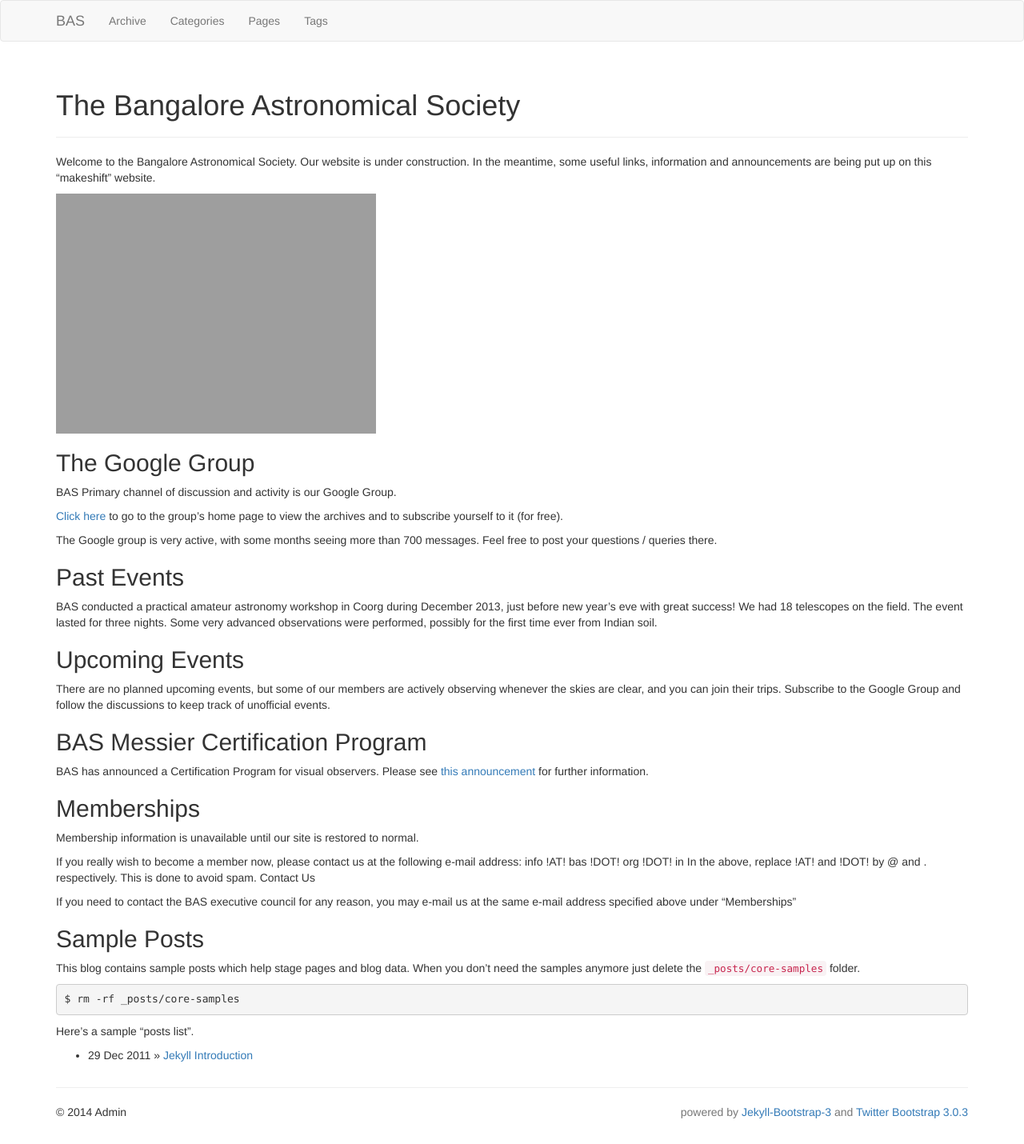
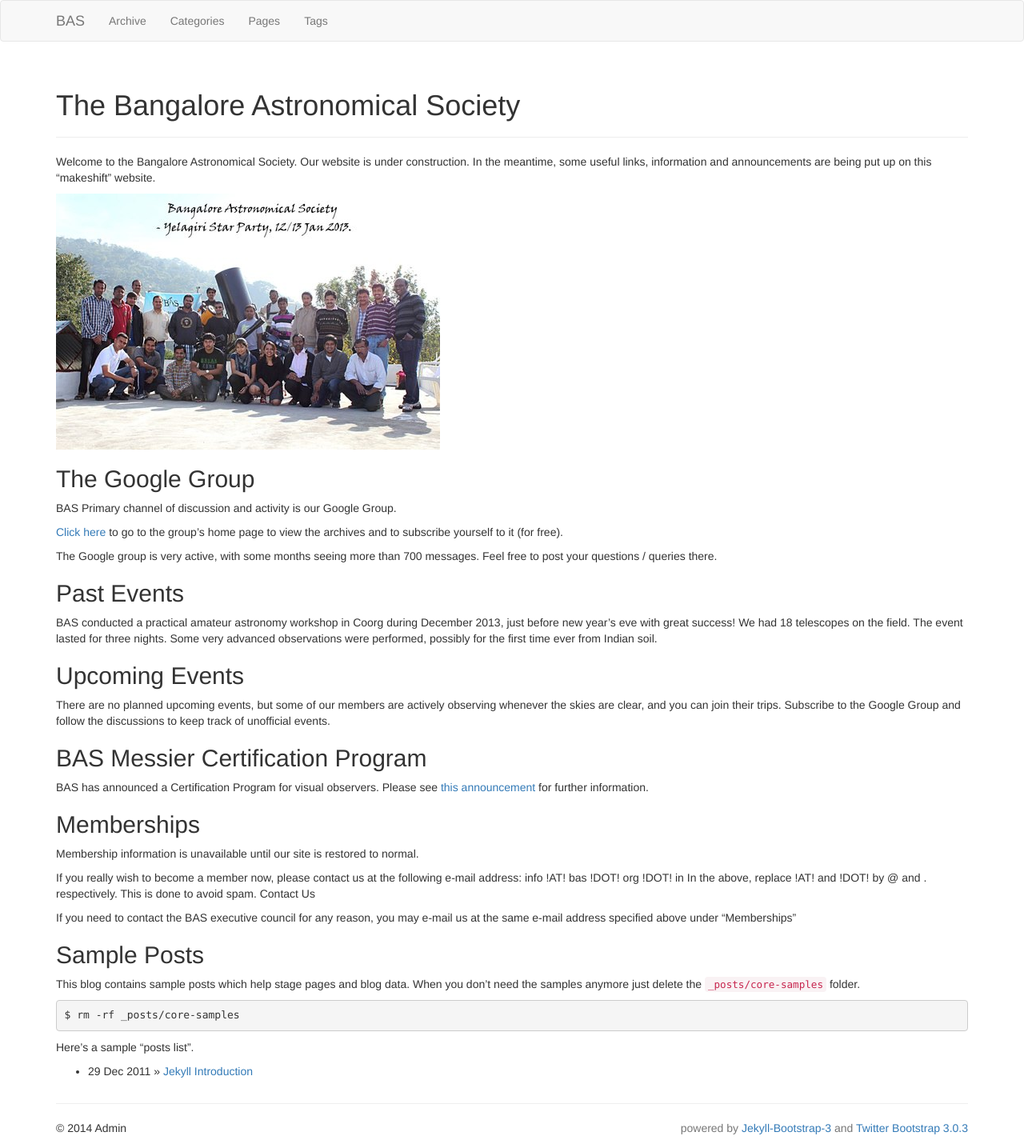
Before and after one commit to bas-org/bas-org.github.io, a Jekyll site: the page built from index.md, in a window 1280 px wide. Shown: the whole page at 80% size. Built offline with Jekyll 4.4.1, drawn with Linux system fonts in a browser that asks for light colours; nearby versions of some CDN libraries; library files that are not in the unit come from our copies.

Commit message:
Use a scaled down image on the homepage

```diff
--- a/index.md
+++ b/index.md
@@ -7,7 +7,7 @@ tagline:
 
 Welcome to the Bangalore Astronomical Society. Our website is under construction. In the meantime, some useful links, information and announcements are being put up on this "makeshift" website.
 
-![](assets/images/bas_yelagiri_jan_2013.jpg =400px)
+![](assets/images/bas_yelagiri_jan_2013_480.jpg)
 
 ## The Google Group
 
```
Also changed, not shown: assets/images/bas_yelagiri_jan_2013_480.jpg (added).
